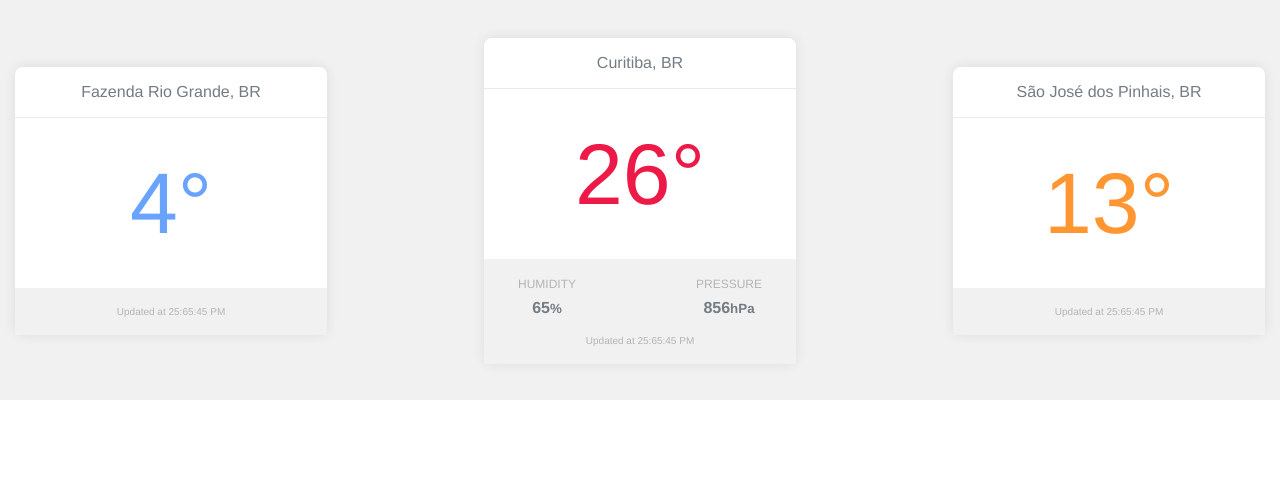
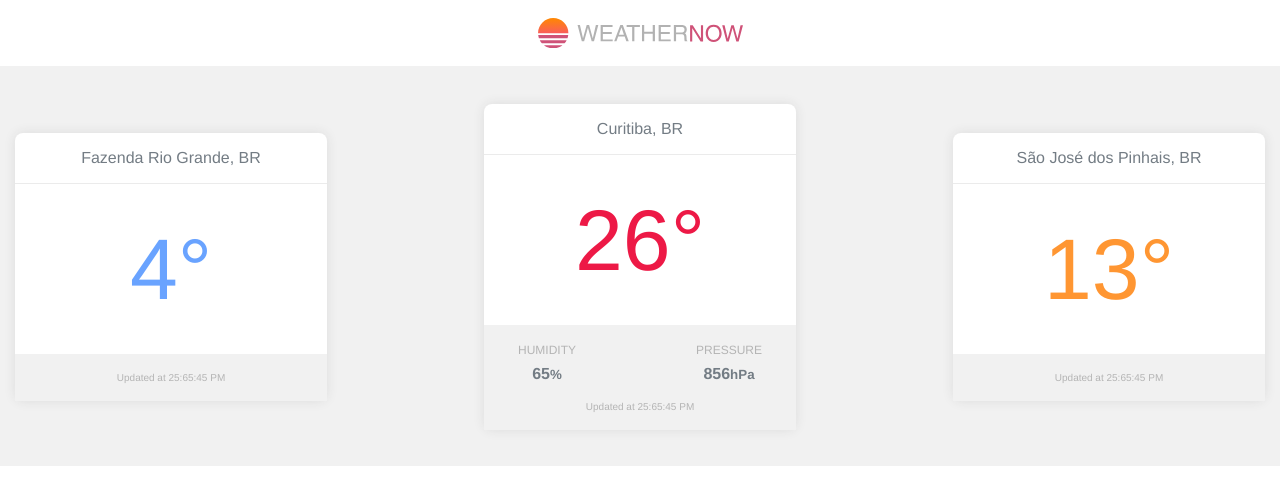
Before and after one commit to evelew/weather-now, a React (Create React App) app: page / in a window 1280 px wide. Shown: the top 504 px of the page. Built offline with nearby package versions, Linux system fonts and the light colour scheme.

Commit message:
Adiciona header

```diff
--- /dev/null
+++ b/src/components/header/index.jsx
@@ -0,0 +1,12 @@
+import React from 'react'
+
+import './styles.scss'
+import Logo from '../../icons/logo'
+
+export default function Header() {
+  return (
+    <header className="header">
+      <Logo />
+    </header>
+  )
+}
--- /dev/null
+++ b/src/components/header/styles.scss
@@ -0,0 +1,9 @@
+.header {
+  display: flex;
+  justify-content: center;
+  padding: 18px 0;
+
+  svg {
+    width: 205px;
+  }
+}
--- /dev/null
+++ b/src/icons/logo/index.jsx
@@ -0,0 +1,3 @@
+import { ReactComponent as Logo } from './logo.svg'
+
+export default Logo
--- a/src/pages/home/index.jsx
+++ b/src/pages/home/index.jsx
@@ -2,6 +2,8 @@ import React from 'react'
 
 import './styles.scss'
 import Card from '../../components/card'
+import Header from '../../components/header'
+
 
 export default function Home() {
   const cards = [
@@ -28,6 +30,9 @@ export default function Home() {
   ]
 
   return (
+    <>
+      <Header />
+
       <section className="home">
         {cards.map((card, index) => (
           <article className="home--card" key={index}>
@@ -35,5 +40,6 @@ export default function Home() {
           </article>
         ))}
       </section>
+    </>
   )
 }
```
Also changed, not shown: src/icons/logo/logo.svg (added). Lines whose indentation alone changed are shown as unchanged.
